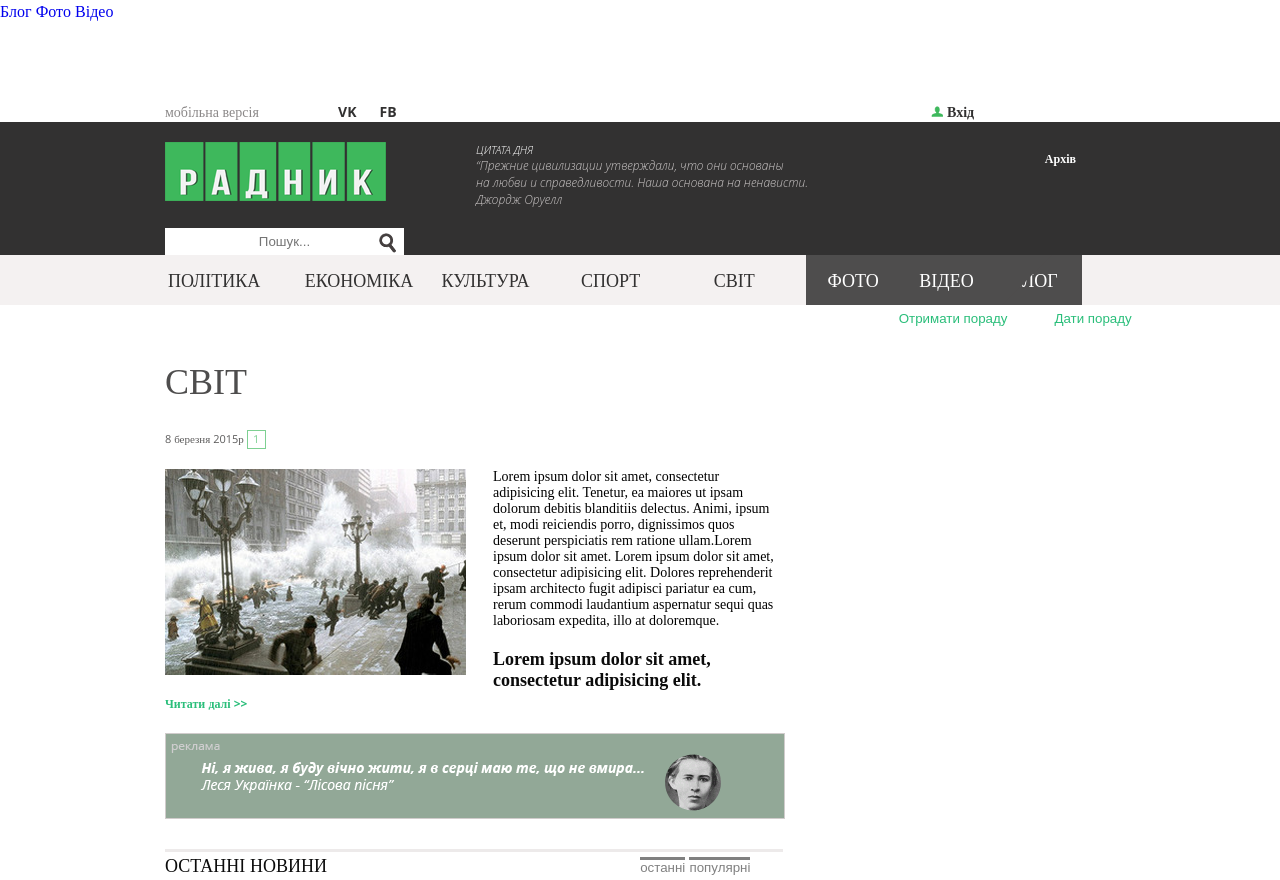
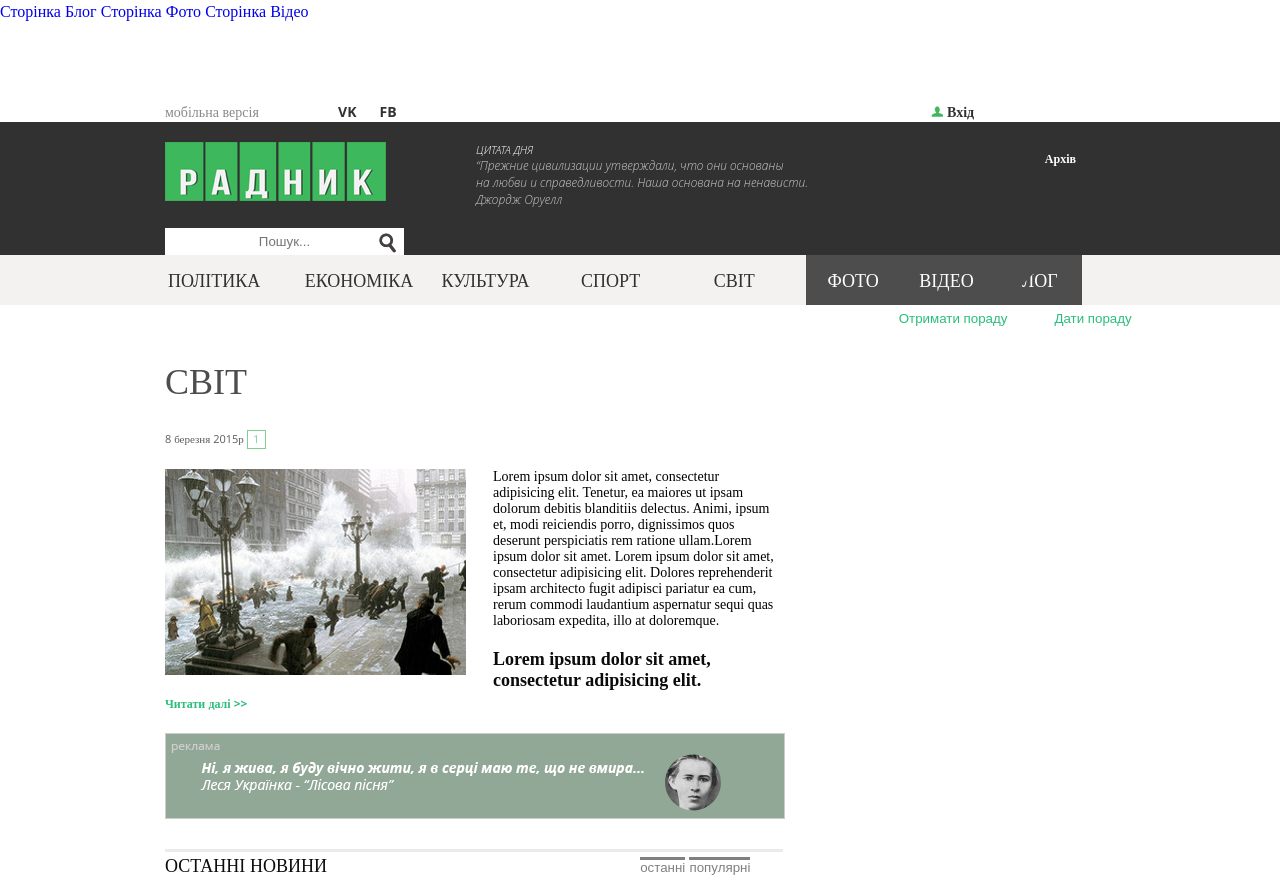
Before and after one commit to TanyaRybachuk/news_radnyk, a website: page index.html in a window 1280 px wide. Shown: the top 880 px of the page. Drawn offline with nearby package versions, Linux system fonts and the light colour scheme; files whose address does not match are found by name; a web font is replaced by a local one.

Commit message:
new pages

```diff
--- a/index.html
+++ b/index.html
@@ -9,9 +9,9 @@
 	<link href='http://fonts.googleapis.com/css?family=Clear+Sans:300,400,500&subset=latin,cyrillic-ext' rel='stylesheet' type='text/css'>
 </head>
 <body>
-	<a href="index_blog.html" class="other_page_links">Блог</a>
-	<a href="index_foto.html" class="other_page_links">Фото</a>
-	<a href="index_video.html" class="other_page_links">Відео</a>
+	<a href="index_blog.html" class="other_page_links">Сторінка Блог</a>
+	<a href="index_foto.html" class="other_page_links">Сторінка Фото</a>
+	<a href="index_video.html" class="other_page_links">Сторінка Відео</a>
 	<header>
 		<div class="header__mobile">
 			<div class="mobile_container container">
```
